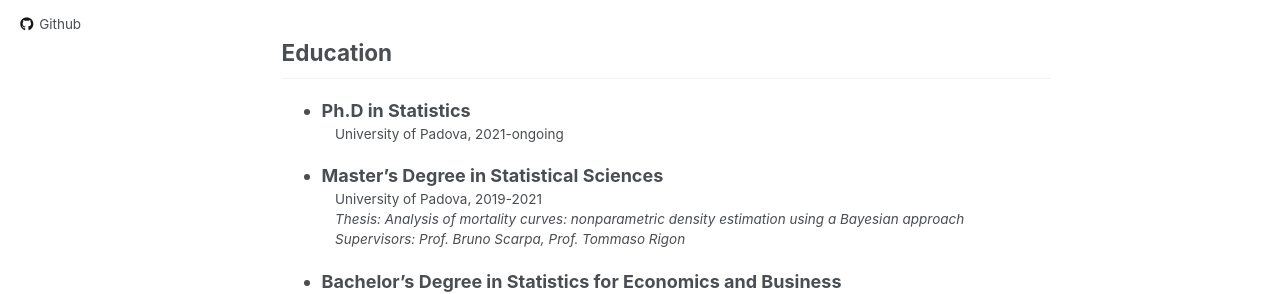
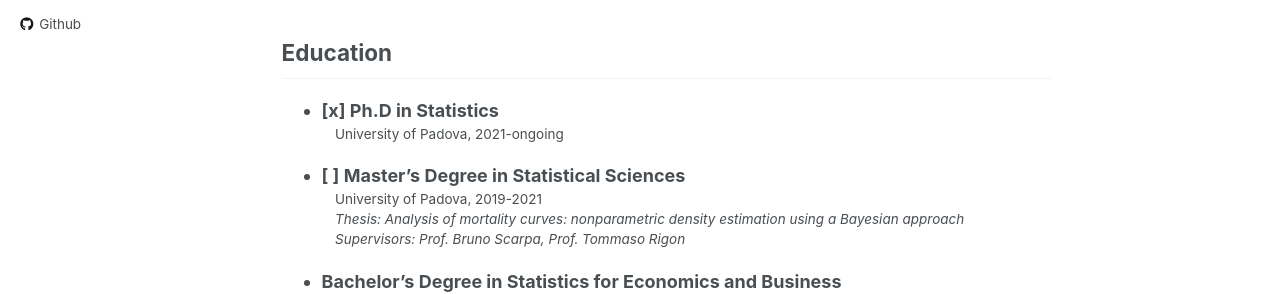
Before and after one commit to davideagno/davideagno.github.io, a Jekyll site: the page built from _pages/about.md, in a window 1280 px wide and 1212 px high. Shown: the part 421-715 px from the top of the window. Built offline with Jekyll 4.4.1, drawn with Linux system fonts in a browser that asks for light colours.

```diff
--- a/_pages/about.md
+++ b/_pages/about.md
@@ -18,9 +18,9 @@ Research interests
 
 Education
 --
-* Ph.D in Statistics<br />
+* [x] Ph.D in Statistics<br />
   :   University of Padova, 2021-ongoing
-* Master's Degree in Statistical Sciences<br />
+* [ ] Master's Degree in Statistical Sciences<br />
   :   University of Padova, 2019-2021<br />
   :   *Thesis: Analysis of mortality curves: nonparametric density estimation using a Bayesian approach*<br />
   :   *Supervisors: Prof. Bruno Scarpa, Prof. Tommaso Rigon*
```
